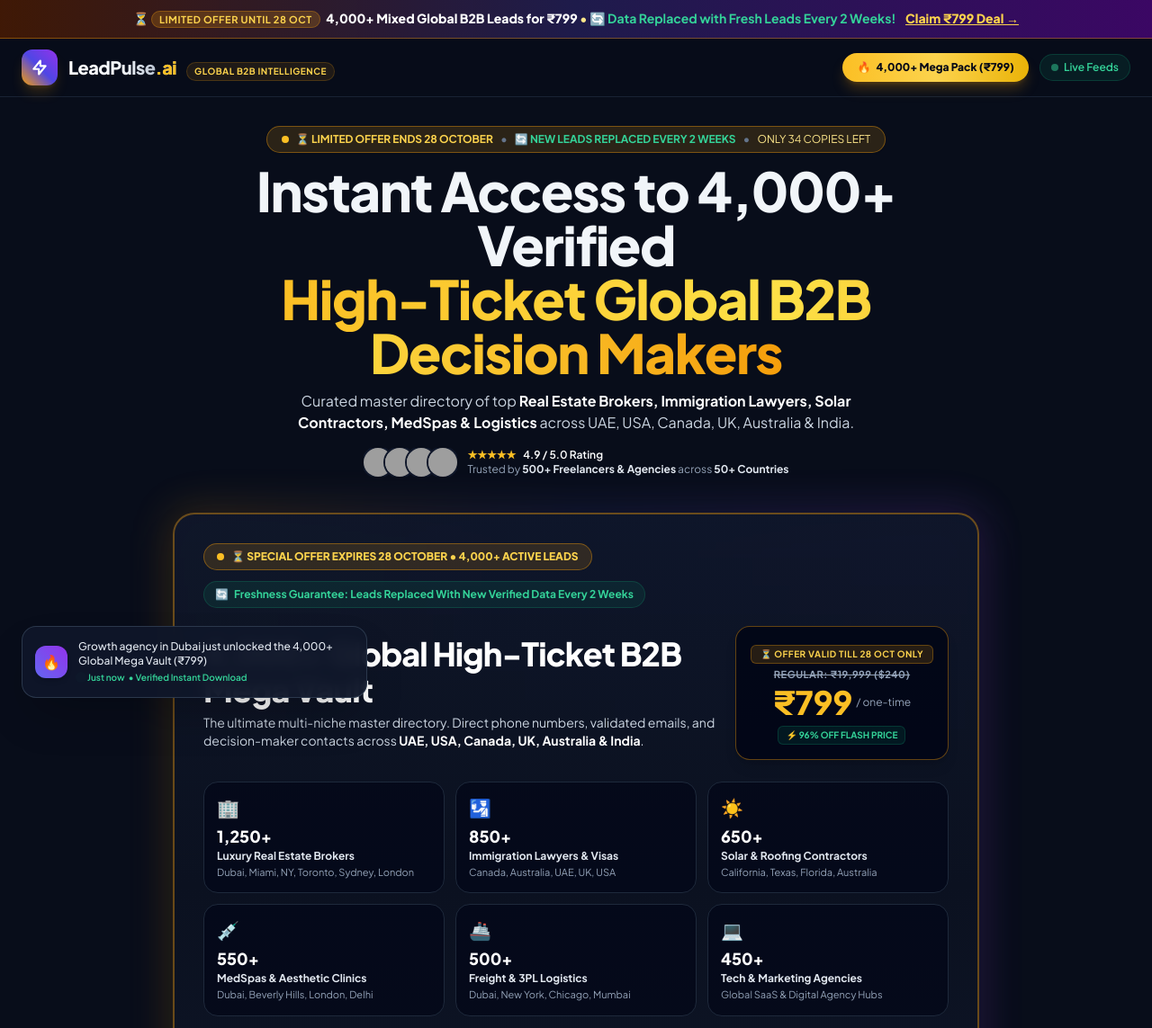
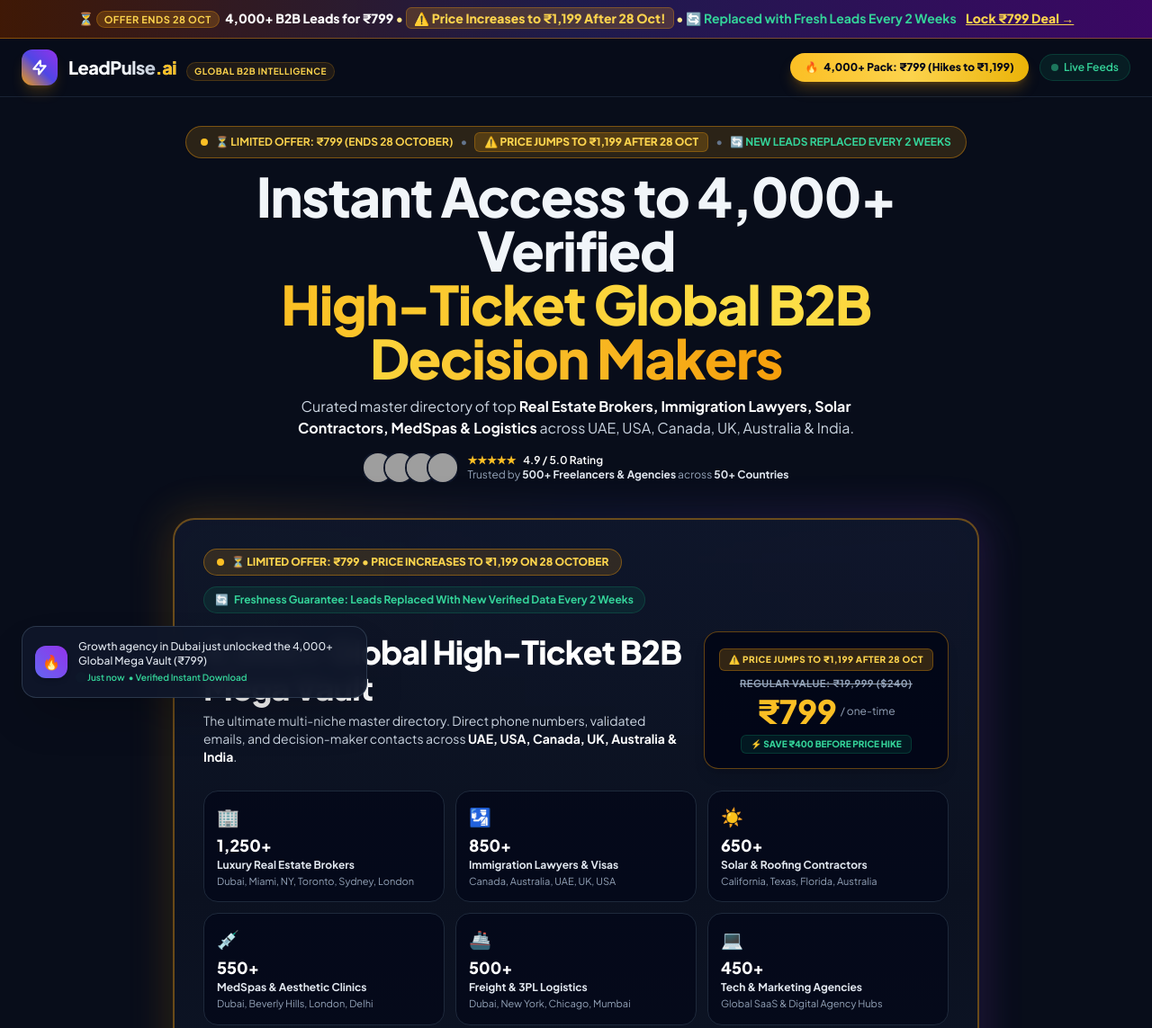
Before and after one commit to ramgaria604/b2b-lead-finder, a website: page public/index.html in a window 1280 px wide. Shown: the top 1143 px of the page at 90% size. Drawn offline with nearby package versions, Linux system fonts and the light colour scheme; no server answers; grey boxes are pictures that could not be loaded.

Commit message:
Highlight price hike urgency: ₹799 launch deal ends 28 Oct, increases to ₹1,199

```diff
--- a/public/index.html
+++ b/public/index.html
@@ -59,10 +59,11 @@
 
   <!-- Top Announcement Bar -->
   <div class="bg-gradient-to-r from-amber-950/90 via-indigo-950 to-purple-950 border-b border-amber-500/40 py-2.5 px-4 text-center text-xs sm:text-sm font-semibold text-amber-200">
-    ⏳ <span class="bg-amber-500/20 text-amber-300 px-2 py-0.5 rounded-full border border-amber-500/30 font-bold uppercase tracking-wider text-[11px] mr-1">Limited Offer Until 28 Oct</span>
-    <span class="text-white font-extrabold">4,000+ Mixed Global B2B Leads for ₹799</span> &bull;
-    <span class="text-emerald-400 font-bold">🔄 Data Replaced with Fresh Leads Every 2 Weeks!</span>
-    <span class="text-amber-300 font-black underline cursor-pointer hover:text-white ml-2" onclick="openMegaBundleModal()">Claim ₹799 Deal &rarr;</span>
+    ⏳ <span class="bg-amber-500/20 text-amber-300 px-2 py-0.5 rounded-full border border-amber-500/30 font-bold uppercase tracking-wider text-[11px] mr-1">Offer Ends 28 Oct</span>
+    <span class="text-white font-extrabold">4,000+ B2B Leads for ₹799</span> &bull;
+    <span class="text-amber-300 font-black bg-amber-500/20 px-2 py-0.5 rounded-md border border-amber-500/30">⚠️ Price Increases to ₹1,199 After 28 Oct!</span> &bull;
+    <span class="text-emerald-400 font-bold">🔄 Replaced with Fresh Leads Every 2 Weeks</span>
+    <span class="text-amber-300 font-black underline cursor-pointer hover:text-white ml-2" onclick="openMegaBundleModal()">Lock ₹799 Deal &rarr;</span>
   </div>
 
   <!-- Navbar -->
@@ -90,7 +91,7 @@
           class="inline-flex items-center gap-1.5 px-4 py-2 rounded-full bg-gradient-to-r from-amber-400 via-amber-300 to-yellow-500 text-slate-950 font-black hover:scale-105 transition shadow-lg shadow-amber-500/25 cursor-pointer"
         >
           <span>🔥</span>
-          <span>4,000+ Mega Pack (₹799)</span>
+          <span>4,000+ Pack: ₹799 (Hikes to ₹1,199)</span>
         </button>
         <span class="hidden md:inline-flex items-center gap-1.5 px-3 py-1.5 rounded-full bg-emerald-500/10 text-emerald-400 border border-emerald-500/20">
           <span class="w-2 h-2 rounded-full bg-emerald-400 animate-pulse"></span>
@@ -107,11 +108,11 @@
     <div class="text-center max-w-4xl mx-auto mb-6">
       <div class="inline-flex items-center gap-2 px-4 py-1.5 rounded-full text-xs font-bold bg-amber-500/15 text-amber-300 border border-amber-500/40 mb-3 shadow-sm flex-wrap justify-center">
         <span class="w-2 h-2 rounded-full bg-amber-400 animate-ping"></span>
-        <span>⏳ LIMITED OFFER ENDS 28 OCTOBER</span>
+        <span>⏳ LIMITED OFFER: ₹799 (ENDS 28 OCTOBER)</span>
+        <span class="text-slate-500">&bull;</span>
+        <span class="text-amber-300 font-black bg-amber-500/20 px-2.5 py-0.5 rounded-md border border-amber-500/30">⚠️ PRICE JUMPS TO ₹1,199 AFTER 28 OCT</span>
         <span class="text-slate-500">&bull;</span>
         <span class="text-emerald-400 font-bold">🔄 NEW LEADS REPLACED EVERY 2 WEEKS</span>
-        <span class="text-slate-500">&bull;</span>
-        <span class="text-amber-200 font-normal">ONLY 34 COPIES LEFT</span>
       </div>
       <h1 class="text-3xl sm:text-5xl lg:text-6xl font-black tracking-tight leading-tight mb-3">
         Instant Access to 4,000+ Verified <br class="hidden sm:block"/>
@@ -154,7 +155,7 @@
         <div class="flex flex-wrap items-center justify-between gap-3 mb-5">
           <div class="inline-flex items-center gap-2 px-3.5 py-1.5 rounded-full text-xs font-extrabold bg-amber-500/15 text-amber-300 border border-amber-500/40">
             <span class="w-2 h-2 rounded-full bg-amber-400 animate-ping"></span>
-            ⏳ SPECIAL OFFER EXPIRES 28 OCTOBER &bull; 4,000+ ACTIVE LEADS
+            ⏳ LIMITED OFFER: ₹799 &bull; PRICE INCREASES TO ₹1,199 ON 28 OCTOBER
           </div>
           <div class="text-xs font-bold text-emerald-400 flex items-center gap-1.5 bg-emerald-500/10 px-3 py-1.5 rounded-full border border-emerald-500/20">
             <span>🔄</span> <span>Freshness Guarantee: Leads Replaced With New Verified Data Every 2 Weeks</span>
@@ -173,17 +174,17 @@
               </p>
             </div>
             <!-- Pricing Box -->
-            <div class="bg-slate-950/90 border border-amber-500/40 rounded-2xl p-4 text-center shrink-0 min-w-[210px] shadow-lg">
-              <div class="text-[10px] font-bold text-amber-300 uppercase tracking-wider bg-amber-500/15 px-2.5 py-0.5 rounded-md border border-amber-500/30 mb-1 inline-block">
-                ⏳ Offer Valid Till 28 Oct Only
+            <div class="bg-slate-950/90 border border-amber-500/40 rounded-2xl p-4 text-center shrink-0 min-w-[220px] shadow-lg">
+              <div class="text-[10px] font-black text-amber-300 uppercase tracking-wider bg-amber-500/20 px-2.5 py-1 rounded-md border border-amber-500/30 mb-1.5 inline-block shadow-sm">
+                ⚠️ Price Jumps to ₹1,199 After 28 Oct
               </div>
-              <div class="text-[11px] font-bold text-slate-400 uppercase tracking-wider line-through">Regular: ₹19,999 ($240)</div>
-              <div class="text-3xl sm:text-4xl font-extrabold text-amber-400 flex items-center justify-center gap-1 my-0.5">
+              <div class="text-[11px] font-bold text-slate-400 uppercase tracking-wider line-through">Regular Value: ₹19,999 ($240)</div>
+              <div class="text-3xl sm:text-4xl font-black text-amber-400 flex items-center justify-center gap-1 my-0.5">
                 <span>₹799</span>
                 <span class="text-xs font-normal text-slate-400">/ one-time</span>
               </div>
-              <div class="text-[10px] text-emerald-400 font-bold bg-emerald-500/10 px-2 py-0.5 rounded-md border border-emerald-500/20 inline-block">
-                ⚡ 96% OFF FLASH PRICE
+              <div class="text-[10px] text-emerald-400 font-extrabold bg-emerald-500/10 px-2.5 py-0.5 rounded-md border border-emerald-500/20 inline-block">
+                ⚡ SAVE ₹400 BEFORE PRICE HIKE
               </div>
             </div>
           </div>
@@ -287,7 +288,7 @@
             onclick="openMegaBundleModal()"
             class="w-full sm:w-auto px-8 py-4 rounded-2xl font-extrabold text-slate-950 bg-gradient-to-r from-amber-400 via-amber-300 to-yellow-500 hover:from-amber-300 hover:to-yellow-400 shadow-xl shadow-amber-500/25 hover:scale-[1.02] active:scale-[0.98] transition-all flex items-center justify-center gap-2.5 text-base whitespace-nowrap cursor-pointer"
           >
-            <span>⚡ Unlock 4,000+ Mega Pack (₹799)</span>
+            <span>⚡ Lock ₹799 Deal (Increases to ₹1,199 Soon)</span>
             <svg class="w-5 h-5 text-slate-950" fill="none" stroke="currentColor" viewBox="0 0 24 24"><path stroke-linecap="round" stroke-linejoin="round" stroke-width="2.5" d="M14 5l7 7m0 0l-7 7m7-7H3"/></svg>
           </button>
         </div>
@@ -932,7 +933,7 @@
     function openMegaBundleModal() {
       activeCheckoutType = 'mega_4000';
       document.getElementById('modalDatasetTitle').innerText = 'Unlock 4,000+ Global B2B Mega Vault';
-      document.getElementById('modalDatasetSubtitle').innerText = '4,250 Leads (Refreshed Every 2 Weeks with New Data). Special Offer Valid Until 28 Oct.';
+      document.getElementById('modalDatasetSubtitle').innerText = 'Limited Offer: ₹799 (Increases to ₹1,199 after 28 Oct). 4,250 Leads refreshed every 2 weeks.';
       document.getElementById('modalDatasetLabel').innerText = '4,000+ Multi-Category Mega Directory';
       document.getElementById('modalDatasetAmount').innerText = '₹799.00';
       document.getElementById('modalDatasetTotal').innerText = '₹799 (or $9.60)';
```
